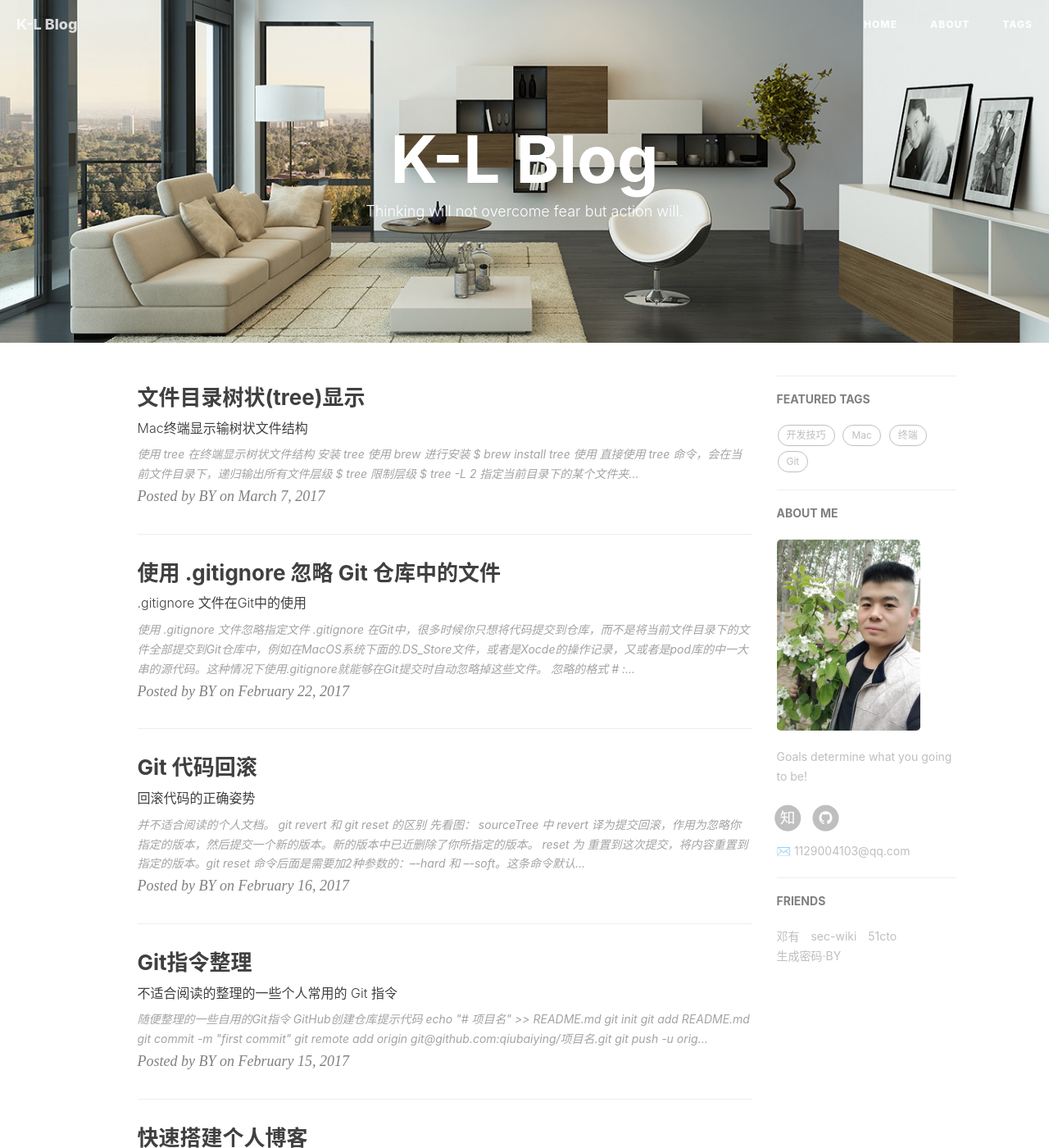
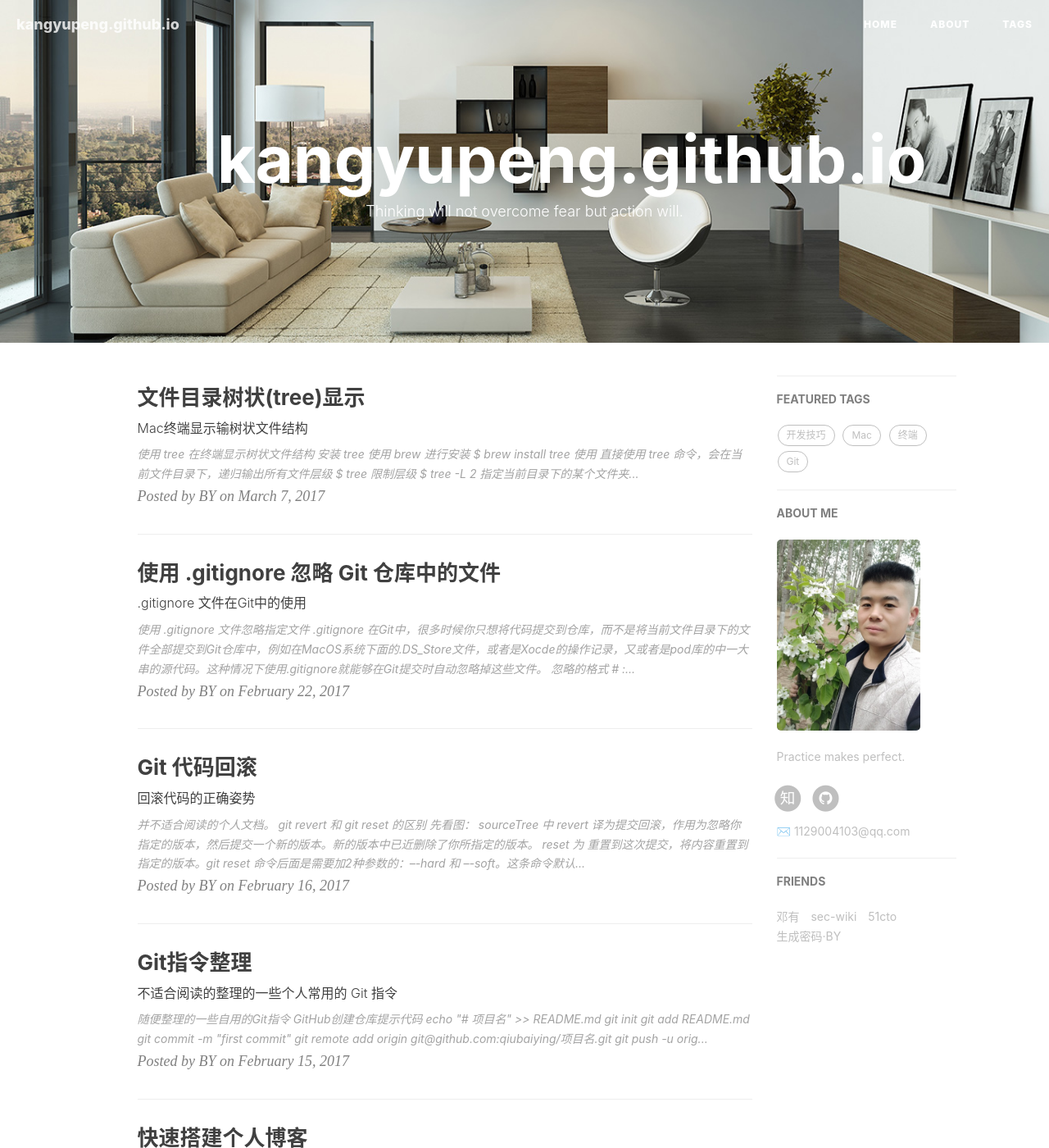
Before and after one commit to kangyupeng/kangyupeng.github.io, a Jekyll site: the page built from index.html, in a window 1280 px wide and 1400 px high. Shown: the whole window at 82% size. Built offline with Jekyll 4.4.1, drawn with Linux system fonts in a browser that asks for light colours; nearby versions of some CDN libraries; the list of posts is cut into pages by our own code; comment, search, counter and statistics services are not loaded; some of the changed text lies outside the part shown.

Commit message:
Update _config.yml

```diff
--- a/_config.yml
+++ b/_config.yml
@@ -1,5 +1,5 @@
 # Site settings
-title: K-L Blog
+#title: K-L Blog
 SEOTitle: 康龙的博客 | BY Blog
 header-img: img/post-bg-desk.jpg
 email: 1129004103@qq.com
@@ -11,7 +11,7 @@ github_repo: "https://github.com/kangyupeng/kangyupeng.github.io.git" # you code
 
 # Sidebar settings
 sidebar: true                           # whether or not using Sidebar.
-sidebar-about-description: "Goals determine what you going to be!"
+sidebar-about-description: "Practice makes perfect. "
 sidebar-avatar: img/avatar-by.jpg      # use absolute URL, seeing it's used in both `/` and `/about/`
 
 
@@ -56,7 +56,7 @@ kramdown:
 
 # 评论系统
 # Disqus settings（https://disqus.com/）
-disqus_username: qiubaiying
+disqus_username: qiubaiyiny
 
 # 多说 将于2017年6月1日正式关停服务，建议使用 Disqus（http://dev.duoshuo.com/threads/58d1169ae293b89a20c57241）
 # Duoshuo settings
```
